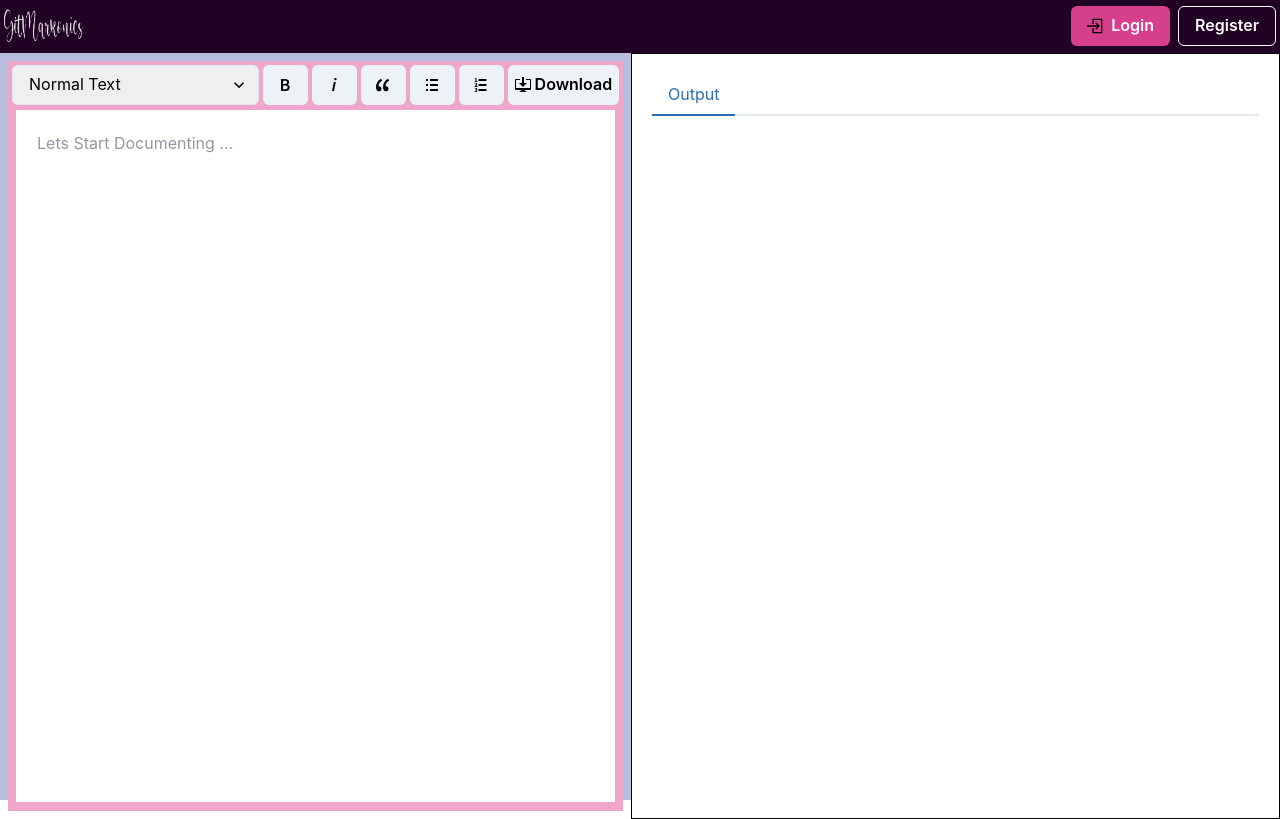
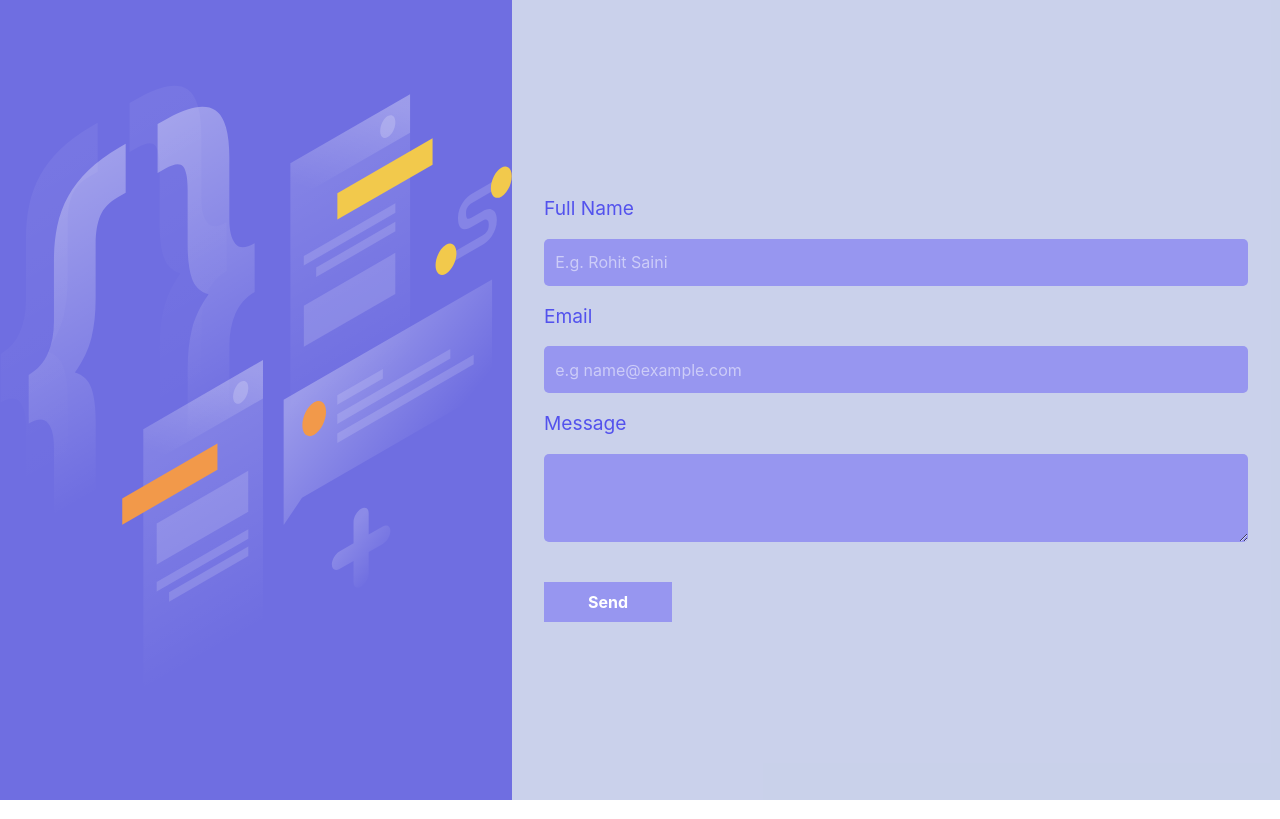
Before and after one commit to CodeFlowOrg/GitMarkonics, a React (Create React App) app: page /contactus in a window 1280 px wide. Built offline with nearby package versions, Linux system fonts and the light colour scheme.

Commit message:
ScrollBar Color Changed alongwith contact form sucessfully added

```diff
--- a/src/App.js
+++ b/src/App.js
@@ -6,27 +6,43 @@ import { BrowserRouter as Router, Switch, Route } from "react-router-dom";
 import Login from "./components/Login";
 import Register from './components/Register';
 import Forget from "./components/Forget";
+import ContactUs from "./components/contactus";
 
 function App() {
-  return (
-    <div className="App">
-      <Router>
-        <Switch>
-          <Route path="/forget" > <Forget /> </Route>
-          <Route path="/login">
-            <Login />
-          </Route>
-          <Route path="/register">
-            <Register />
-          </Route>
-          <Route path="/">
-            <NavHeader />
-            <Texteditor />
-          </Route>
-        </Switch>
-      </Router>
-    </div>
-  );
+    return ( <
+        div className = "App" >
+        <
+        Router >
+        <
+        Switch >
+        <
+        Route path = "/forget" > < Forget / > < /Route> <
+        Route path = "/login" >
+        <
+        Login / >
+        <
+        /Route> <
+        Route path = "/register" >
+        <
+        Register / >
+        <
+        /Route> <
+        Route path = "/contactus" >
+        <
+        ContactUs / >
+        <
+        /Route> <
+        Route path = "/" >
+        <
+        NavHeader / >
+        <
+        Texteditor / >
+        <
+        /Route> <
+        /Switch> <
+        /Router> <
+        /div>
+    );
 }
 
 export default App;
--- /dev/null
+++ b/src/components/contactus.css
@@ -0,0 +1,92 @@
+.contact__left {
+    width: 40%;
+    height: 100vh;
+    background-color: #6f6ee1;
+    background-image: url("Illustration.svg");
+    background-repeat: no-repeat;
+    background-size: contain;
+    display: none;
+}
+
+.contact__right {
+    width: 100%;
+    height: 100vh;
+    padding: 2rem;
+    background-color: #e0eafc6e;
+    display: flex;
+    flex-direction: column;
+    justify-content: center;
+}
+
+.label {
+    color: #5352ed;
+    font-size: 1.2rem;
+}
+
+.inputBox {
+    margin: 1rem 0;
+    display: flex;
+    flex-direction: column;
+}
+
+.contact__input {
+    margin-top: 1rem;
+    padding: 0.7rem;
+    border: none;
+    outline: none;
+    background-color: #9796f0;
+    color: #fff;
+    font-size: 1rem;
+    border-radius: 5px;
+}
+
+.contact__textarea {
+    margin-top: 1rem !important;
+    padding: 0.5rem !important;
+    border: none !important;
+    outline: none !important;
+    background-color: #9796f0 !important;
+    color: #fff !important;
+    font-size: 1rem !important;
+    border-radius: 5px !important;
+}
+
+.contact__input::placeholder,
+.contact__textarea::placeholder {
+    color: rgba(255, 255, 255, 0.514);
+}
+
+.contact__input:active,
+.contact__input:focus {
+    border: none;
+    outline: none;
+}
+
+.submitBtn {
+    border: none;
+    outline: none;
+    background-color: #9796f0;
+    font-size: 1rem;
+    padding: 0.5rem 0;
+    color: #fff !important;
+    font-weight: bold;
+    margin-top: 1.5rem;
+    border-radius: 0;
+    cursor: pointer;
+}
+
+@media only screen and (min-width: 800px) {
+    .contact_section {
+        display: flex;
+    }
+    .contact__left {
+        display: block;
+        background-position: center;
+    }
+    .contact__right {
+        width: 60%;
+    }
+    .submitBtn {
+        width: 8rem;
+    }
+}
--- /dev/null
+++ b/src/components/contactus.js
@@ -0,0 +1,61 @@
+import React from 'react';
+import './contactus.css';
+
+export default function ContactUs() {
+    return ( <
+        section className = "contact_section" >
+
+
+        <
+        div className = "contact__left" >
+
+        <
+        /div> <
+        div className = "contact__right" >
+        <
+        form action = "https://formcarry.com/s/S2thQbCqEvW"
+        method = "POST" >
+
+        <
+        div className = "inputBox" >
+        <
+        label className = "label" > Full Name < /label> <
+        input type = "text"
+        name = "Fullname"
+        className = "contact__input"
+        placeholder = "E.g. Rohit Saini"
+        required / >
+        <
+        /div>
+
+        <
+        div className = "inputBox" >
+        <
+        label className = "label" > Email < /label> <
+        input type = "email"
+        name = "email"
+        className = "contact__input"
+        placeholder = "e.g name@example.com"
+        required / >
+        <
+        /div>
+
+        <
+        div className = "inputBox" >
+        <
+        label className = "label" > Message < /label> <
+        textarea name = "message"
+        className = "contact__textarea"
+        placeholder = "Message"
+        rows = "3"
+        required > < /textarea> < /
+        div >
+
+        <
+        button className = "submitBtn" > < span > Send < /span></button >
+        <
+        /form> < /
+        div > <
+        /section>
+    )
+}
--- a/src/components/nav-head.js
+++ b/src/components/nav-head.js
@@ -7,26 +7,48 @@ import { Link } from "react-router-dom";
 import logo from "../assets/GitMarkonics_white.png";
 
 function NavHeader() {
-  return (
-    <Box className="nav_header" p={1}>
-      <Flex direction="row ">
-        <img src={logo} alt="heading" width="80px" />
-        <Spacer />
-        <Stack direction="row" spacing={2}>
-          <Link to="/login">
-            <Button leftIcon={<GrLogin />} colorScheme="pink" variant="solid">
-              Login
-            </Button>
-          </Link>
-          <Link to="/register">
-          <Button colorScheme="white" variant="outline">
-            Register
-          </Button>
-          </Link>
-        </Stack>
-      </Flex>
-    </Box>
-  );
+    return ( <
+        Box className = "nav_header"
+        p = { 1 } >
+        <
+        Flex direction = "row " >
+        <
+        img src = { logo }
+        alt = "heading"
+        width = "80px" / >
+        <
+        Spacer / >
+        <
+        Stack direction = "row"
+        spacing = { 2 } >
+        <
+        Link to = "/login" >
+        <
+        Button leftIcon = { < GrLogin / > }
+        colorScheme = "pink"
+        variant = "solid" >
+        Login <
+        /Button> < /
+        Link > <
+        Link to = "/register" >
+        <
+        Button colorScheme = "white"
+        variant = "outline" >
+        Register <
+        /Button> < /
+        Link > <
+        Link to = "/contactus" >
+        <
+        Button leftIcon = { < GrLogin / > }
+        colorScheme = "blue"
+        variant = "solid" >
+        ContactUs <
+        /Button> < /
+        Link > <
+        /Stack> < /
+        Flex > <
+        /Box>
+    );
 }
 
 export default NavHeader;
--- a/src/components/texteditor.css
+++ b/src/components/texteditor.css
@@ -1,15 +1,28 @@
+.editors-panel {
+    background-color: white;
+    color: Black;
+    height: 86.5vh;
+    text-align: left;
+    border: 1px solid white;
+    margin-left: 4px;
+    margin-right: 4px;
+    margin-top: 5px;
+    margin-bottom: 5px;
+    padding: 20px;
+    overflow-y: auto;
+}
 
- .editors-panel{
-background-color: white;
-color:  Black;
-height:86.5vh;
+::-webkit-scrollbar {
+    width: 20px;
+}
 
-text-align:left;
-border: 1px solid white ;
-margin-left: 4px; margin-right:4px;
-margin-top: 5px;margin-bottom: 5px;
-padding:20px;
+::-webkit-scrollbar-track {
+    background: rgb(240, 166, 203);
+    border-radius: 20px;
+}
 
-overflow-y: auto;
-
+::-webkit-scrollbar-thumb {
+    background: transparent;
+    box-shadow: 0px 0px 0px 100000vh #edeff0;
+    border-radius: 20px;
 }
```
Also changed, not shown: src/components/Illustration.svg (added).
